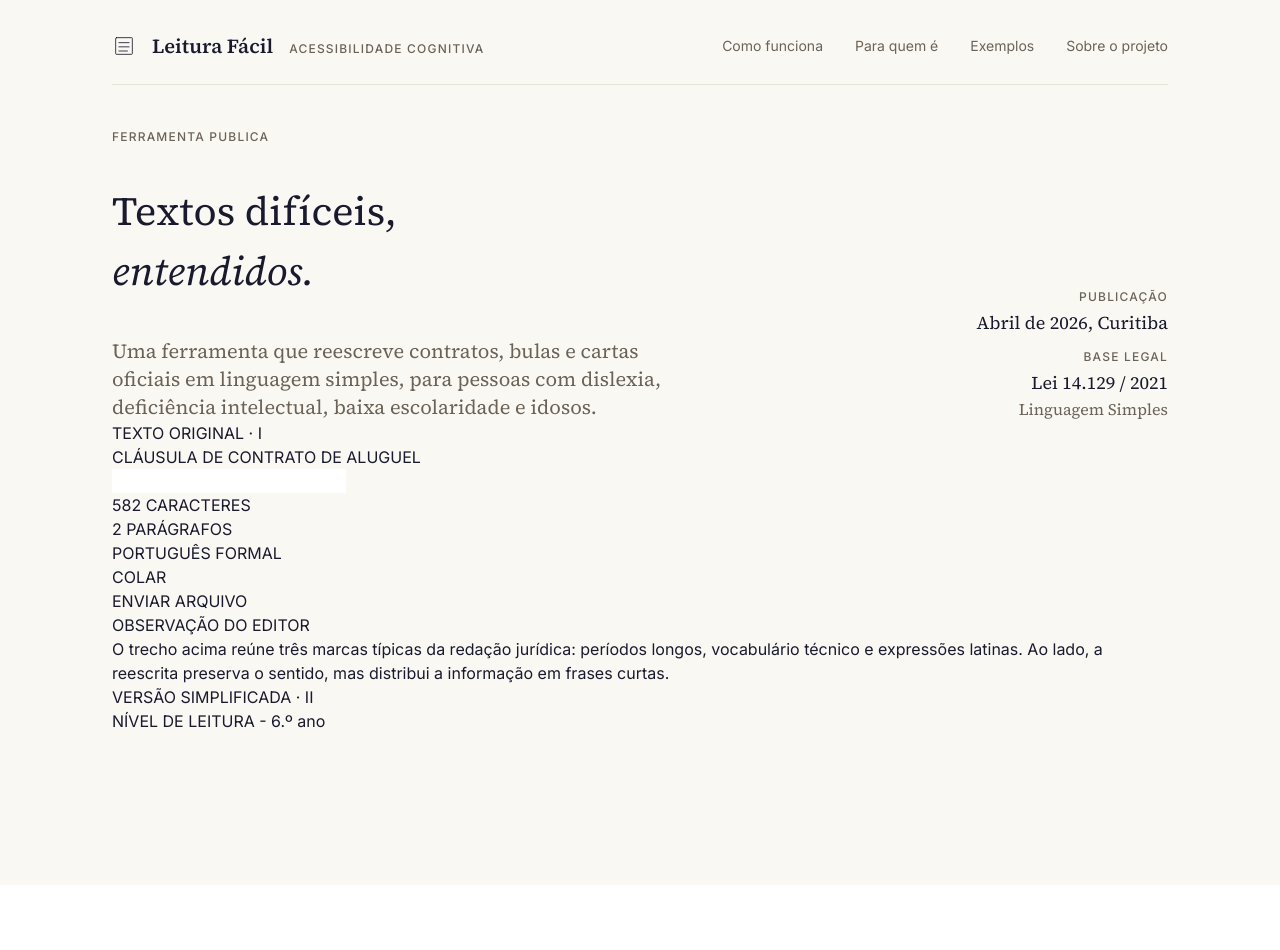
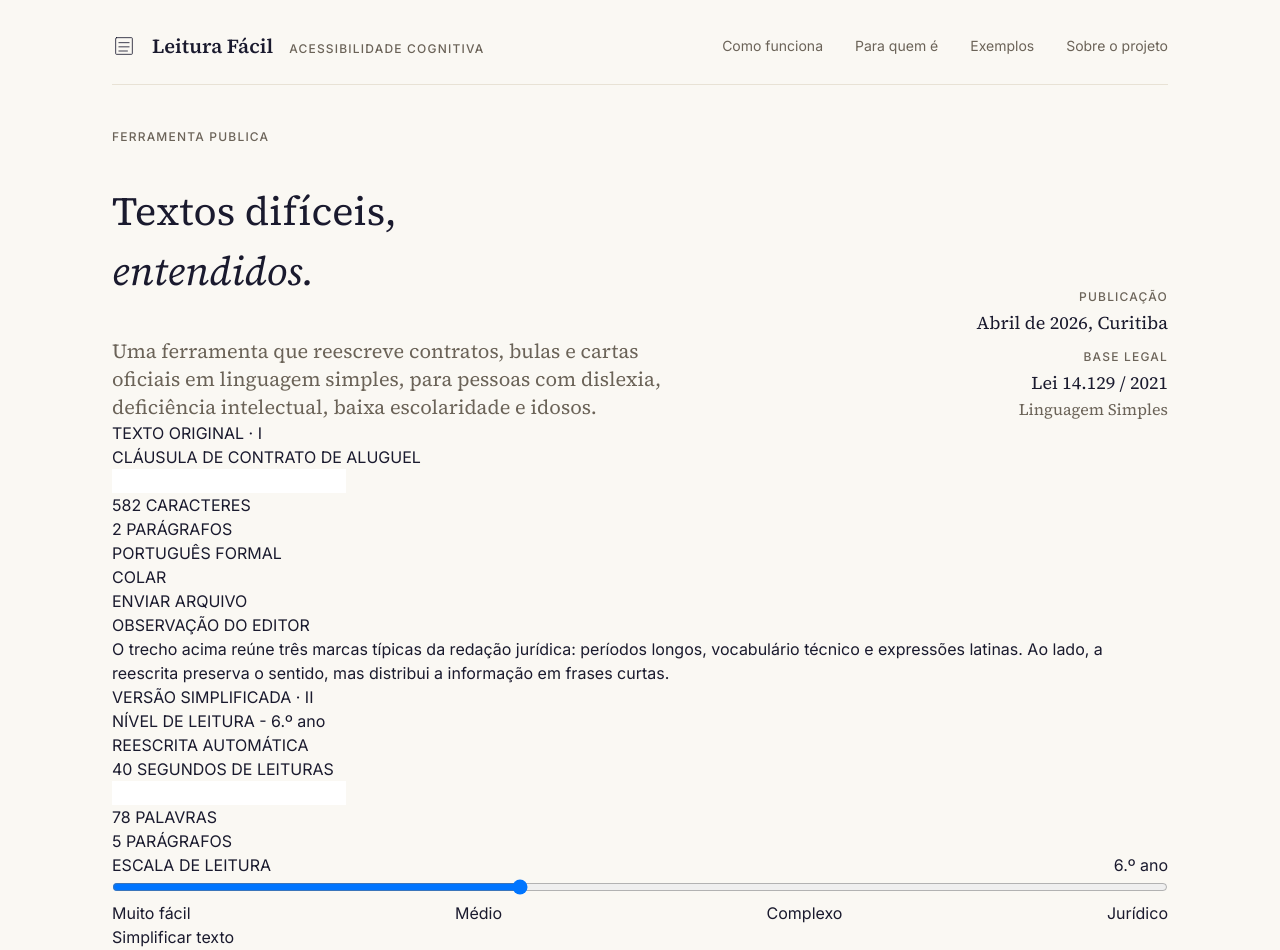
Before and after one commit to Carloslgp/EasyRead, a React (Vite) app: page / in a window 1280 px wide. Shown: the top 950 px of the page. Before the commit the page ends 885 px from the top, so only its background shows below. Built offline with nearby package versions, Linux system fonts and the light colour scheme.

Commit message:
feat: integrate Paragraph labels and add reading scale control

```diff
--- a/src/components/Form.tsx
+++ b/src/components/Form.tsx
@@ -1,8 +1,11 @@
+import { useState } from "react";
 import Paragraph from "./ui/Paragraph"
+import ReadingScale from "./ui/ReadingScale"
 
 
 
 function Form(){
+    const [gradeIndex, setGradeIndex] = useState(5);
     return(
 
         <div>
@@ -12,7 +15,7 @@ function Form(){
 
                 <div>
                     <div>
-                        <p>TEXTO ORIGINAL · I</p>
+                        <Paragraph label="TEXTO ORIGINAL · I"/>
 
                         <p>CLÁUSULA DE CONTRATO DE ALUGUEL</p>
                     </div>
@@ -22,13 +25,13 @@ function Form(){
                     <div>
                         <Paragraph valor={582} label="CARACTERE"/>
                         <Paragraph valor={2} label="PARÁGRAFO"/>
-                        <p>PORTUGUÊS FORMAL</p>
+                        <Paragraph label="PORTUGUÊS FORMAL"/>
                         <p>COLAR</p>
                         <p>ENVIAR ARQUIVO</p>
                     </div>
 
                     <div>
-                        <p>OBSERVAÇÃO DO EDITOR</p>
+                        <Paragraph label="OBSERVAÇÃO DO EDITOR"/>
                         <p>O trecho acima reúne três marcas típicas da redação jurídica: períodos longos, vocabulário técnico e expressões latinas. Ao lado, a reescrita preserva o sentido, mas distribui a informação em frases curtas.</p>
 
                     </div>
@@ -38,8 +41,34 @@ function Form(){
 
                 <div>
                     <div>
-                        <p>VERSÃO SIMPLIFICADA · II</p>
+                        <Paragraph label="VERSÃO SIMPLIFICADA · II"/>
                         <p>NÍVEL DE LEITURA - 6.º ano</p>
+                    </div>
+
+                    <div>
+                        <div>
+                            <Paragraph label="REESCRITA AUTOMÁTICA"/>
+
+                            <Paragraph valor = {40} label="SEGUNDOS DE LEITURA"/>
+                        </div>
+
+                        <input type="text" name="" id="" />
+
+                        <div>
+
+                            <Paragraph valor = {78} label="PALAVRA"/>
+
+                            <Paragraph valor = {5} label="PARÁGRAFO"/>
+
+
+                        </div>
+
+                    </div>
+
+                    <div>
+
+                        <ReadingScale gradeIndex={gradeIndex} setGradeIndex={setGradeIndex}/>
+
                     </div>
 
                 </div>
@@ -47,7 +76,12 @@ function Form(){
             </div>
 
 
+
             <div>
+
+                <button>Simplificar texto</button>
+
+                <Paragraph label="GRÁTIS · SEM CADASTRO · SEUES TEXTOS NÃO SÃO ARMAZENADOS" />
 
             </div>
 
--- a/src/components/ui/Paragraph.tsx
+++ b/src/components/ui/Paragraph.tsx
@@ -1,15 +1,17 @@
 
 
 type InfoBadgeProps = {
-  valor: number;
+  valor?: number;
   label: string;
 };
 
 function Paragraph({ valor, label} : InfoBadgeProps){
+    const hasValor = valor !== undefined;
+
     return (
         <div>
-            <span>{valor + " "}</span>
-            <span>{valor > 1 ? `${label}S` : label}</span>
+            {hasValor && <span>{valor + " "}</span>}
+            <span>{hasValor && valor > 1 ? `${label}S` : label}</span>
         </div>
 
     )
--- /dev/null
+++ b/src/components/ui/ReadingScale.tsx
@@ -0,0 +1,56 @@
+type ReadingScaleProps = {
+    gradeIndex: number;
+    setGradeIndex: React.Dispatch<React.SetStateAction<number>>;
+};
+
+function ReadingScale({ gradeIndex, setGradeIndex } : ReadingScaleProps) {
+    const grades = [
+        "1.º ano",
+        "2.º ano",
+        "3.º ano",
+        "4.º ano",
+        "5.º ano",
+        "6.º ano",
+        "7.º ano",
+        "8.º ano",
+        "9.º ano",
+        "Ensino médio",
+        "Pós-Graduação",
+        "Ensino Superior",
+        "Mestrado",
+        "Doutorado"
+    ];
+
+    const labels = ["Muito fácil", "Médio", "Complexo", "Jurídico"];
+
+    return (
+        <div>
+            <div>
+                <span>ESCALA DE LEITURA</span>
+                <span style={{ float: "right" }}>
+                    {grades[gradeIndex]}
+                </span>
+            </div>
+
+            <input
+                type="range"
+                min={0}
+                max={grades.length - 1}
+                step={1}
+                value={gradeIndex}
+                onChange={(event) =>
+                    setGradeIndex(Number(event.target.value))
+                }
+                style={{ width: "100%" }}
+            />
+
+            <div style={{ display: "flex", justifyContent: "space-between" }}>
+                {labels.map((label) => (
+                    <span key={label}>{label}</span>
+                ))}
+            </div>
+        </div>
+    );
+}
+
+export default ReadingScale;
```
